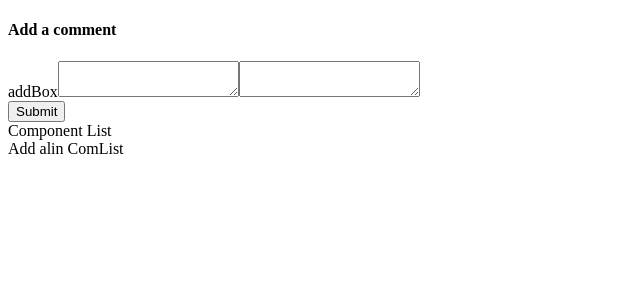
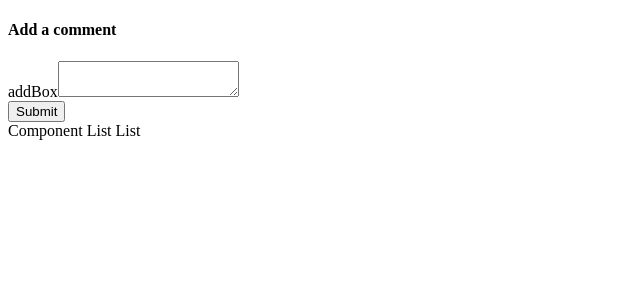
Before and after one commit to ngoctutrang/TestReact, a React (Create React App) app: page / in a window 1280 px wide. Shown: the top 300 px of the page, without its empty margins (0-640 px from the left). Built offline with nearby package versions, Linux system fonts and the light colour scheme.

Commit message:
Revert all

```diff
--- a/src/components/CommentBox.js
+++ b/src/components/CommentBox.js
@@ -29,7 +29,6 @@ export default class CommentBox extends Component {
 
                 <textarea onChange ={this.onHandleChange} value = {this.state.comment}/>
 
-                <textarea />
                 <div>
                     <button>Submit</button>
                 </div>
--- a/src/components/CommentList.js
+++ b/src/components/CommentList.js
@@ -1,8 +1,5 @@
 import React from 'react';
 
 export default () => {
-    return <div>
-        Component List
-        <div>Add alin ComList</div>
-    </div>
+    return <div>Component List List</div>
 }
--- a/src/components/ComponentTask.js
+++ b/src/components/ComponentTask.js
@@ -8,6 +8,7 @@ export default class ComponentTask extends Component {
         return (
             <div>
                 Task- add new line edit Master add Pr Again
+				Task- add new line edit Master add Pr Again-Test Commit
             </div>
         )
     }
```
